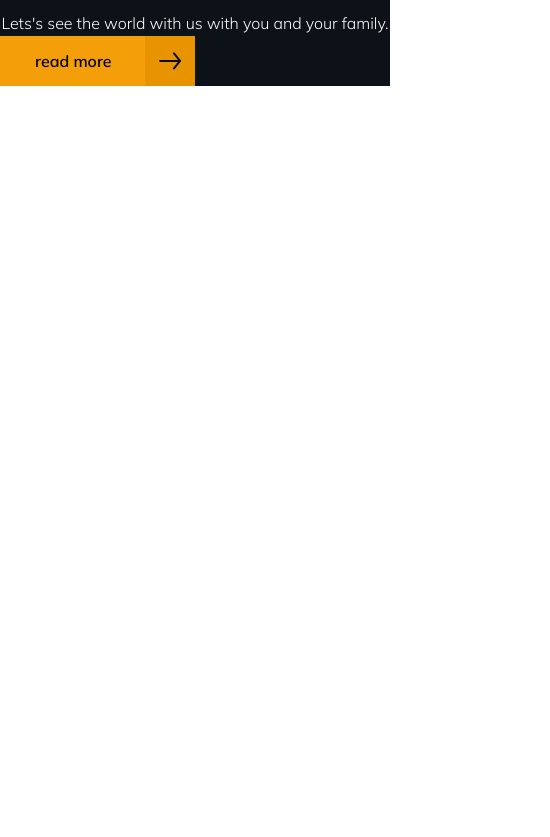
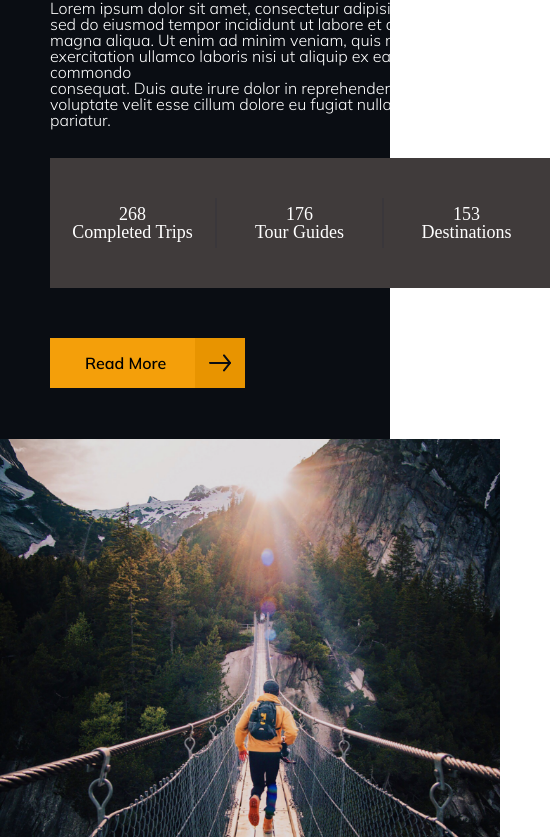
Before and after one commit to ThanMyintMaungThike/radio, a website built with webpack: page src/html/index.html in a window 390 px wide. Shown: the part 190-1027 px from the top of the page, 550 px wide, since content can reach past the window. Before the commit the page ends 844 px from the top, so only its background shows below. Built offline with nearby package versions, Linux system fonts and the light colour scheme.

Commit message:
about us

```diff
--- a/src/html/index.html
+++ b/src/html/index.html
@@ -27,20 +27,39 @@
   <main>
     <section class="p-about-us">
       <div class="l-wrap-inner l-wrap-inner--full">
-        <div class="txt-box">
-          <div class="c-btn">
-            <a href="#" target="_self">Read More</a>
+        <div class="txt-box myDiv">
+          <div class="leftDiv">
+            <div class="info">
+              <h2 class="title">About Us</h2>
+            <p class="para">Lorem ipsum dolor sit amet, consectetur adipisicing eit,<br>
+              sed do eiusmod tempor incididunt ut labore et dolore<br>
+              magna aliqua. Ut enim ad minim veniam, quis nosturd<br>
+              exercitation ullamco laboris nisi ut aliquip ex ea commondo<br>
+              consequat. Duis aute irure dolor in reprehenderit in<br>
+              voluptate velit esse cillum dolore eu fugiat nulla pariatur.</p>
+            <div class="myBox" style="display: flex;">
+                <div class="partition"><p>268<br>Completed Trips</p></div>
+                <div class="border"></div>
+                <div class="partition"><p>176<br>Tour Guides</p></div>
+                <div class="border"></div>
+                <div class="partition"><p>153<br>Destinations</p></div>
+            </div>
+            <div class="c-btn" style="margin-top: 50px;">
+              <a href="#" target="_self">Read More</a>
+            </div>
+            </div>
+          </div>
+          <div class="rightDiv">
+              <img width="100%" src="../img/about.png">
           </div>
         </div>
       </div>
-      <div class="img-box"></div>
+
       </div>
     </section>
     <section class="p-bloc p-bloc--discover">
       <div class="l-wrap-inner">
         <div class="c-title">
-          <h2>Discover the most engaging places</h2>
-          <p>Lets's see the world with us with you and your family.</p>
         </div>
         <div class="card-bloc">
           <div class="card">
@@ -78,7 +97,7 @@
           </div>
 
         </div>
-        <div class="c-btn c-btn--travel"><a href="">read more</a></div>
+
       </div>
     </section>
     <section class="p-bloc p-bloc--gallery">
--- a/src/scss/object/project/_about-us.scss
+++ b/src/scss/object/project/_about-us.scss
@@ -0,0 +1,114 @@
+.p-about-us{
+    background-color: #0a0d13;
+}
+
+.myDiv{
+    display: flex;
+}
+
+.leftDiv{
+    width: 50%;
+    position: relative;
+}
+
+.rightDiv{
+    width: 50%;
+
+}
+
+.rightDiv img{
+    height: 100%;
+    object-fit: cover;
+}
+
+.info{
+
+    height: 543px;
+    position: absolute;
+
+    left: 20%;
+    top: 120px;
+}
+
+.myBox{
+    margin-top: 30px;
+    position: relative;
+    z-index: 1;
+    background-color: rgb(64, 59, 59);
+    width: 700px;
+    height: 130px;
+}
+
+.title{
+    color: white;
+    font-size: 42px;
+    font-family: $playfair;
+    font-weight: 800;
+
+}
+
+.para{
+    color: white;
+    margin-top: 20px;
+    font-size: 16px;
+    font-family: $muli;
+    font-weight: 300;
+    width: 500px;
+}
+
+.partition{
+    color: white;
+    font-size: large;
+    width: 33%;
+    height: 100%;
+    display: flex;
+    align-items: center;
+    justify-content: center;
+    text-align: center;
+}
+.myBox .border {
+    width: 2px;
+    height: 50px;
+    margin-top: 40px;
+    background:rgba(43, 49, 60,0.3);
+}
+
+@media screen and (max-width: 1000px) {
+    .para{
+        width: 250px;
+    }
+    .myBox{
+        width: 600px;
+    }
+}
+
+@media screen and (max-width: 800px) {
+    .myDiv{
+        display: block;
+    }
+
+    .para{
+        width: 400px;
+    }
+
+    .info{
+        position: static;
+        margin-left: 100px;
+        padding-top: 70px;
+    }
+
+    .rightDiv{
+        width: 500px;
+        margin: 0 auto;
+    }
+}
+
+@media screen and (max-width: 700px) {
+    .myBox{
+        width: 500px;
+    }
+
+    .info{
+        margin-left: 50px;
+    }
+}
```
Also changed, not shown: src/img/about.png (added), src/img/mail.png (added), src/img/phone.png (added).
